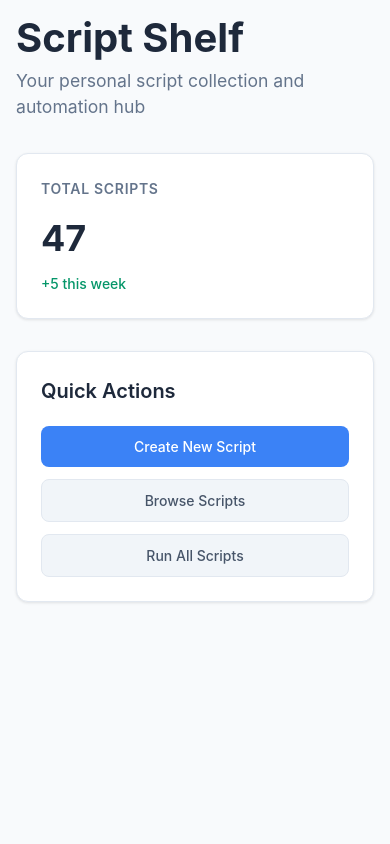
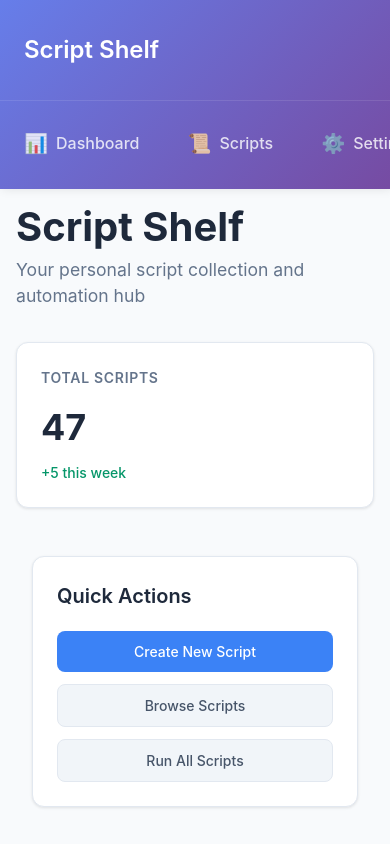
Before and after one commit to AshwinJ127/script-shelf, a React (Vite) app in the folder client/: page / in a window 390 px wide. Built offline with nearby package versions, Linux system fonts and the light colour scheme.

Commit message:
Merge main branch with dashboard feature - integrate sidebar layout
- Integrated dashboard component within main-content area
- Updated dashboard CSS to work with sidebar layout
- Maintained dashboard functionality while adding navigation
- Resolved styling conflicts between sidebar and dashboard

```diff
--- a/client/src/App.css
+++ b/client/src/App.css
@@ -1,3 +1,17 @@
+/* Reset and base styles */
+* {
+  margin: 0;
+  padding: 0;
+  box-sizing: border-box;
+}
+
+body {
+  font-family: -apple-system, BlinkMacSystemFont, 'Segoe UI', 'Roboto', 'Oxygen',
+    'Ubuntu', 'Cantarell', 'Fira Sans', 'Droid Sans', 'Helvetica Neue',
+    sans-serif;
+  background-color: #f8fafc;
+}
+
 #root {
   width: 100vw;
   height: 100vh;
@@ -7,38 +21,223 @@
   overflow-x: hidden;
 }
 
-.logo {
-  height: 6em;
-  padding: 1.5em;
-  will-change: filter;
-  transition: filter 300ms;
-}
-.logo:hover {
-  filter: drop-shadow(0 0 2em #646cffaa);
-}
-.logo.react:hover {
-  filter: drop-shadow(0 0 2em #61dafbaa);
+/* App layout */
+.app {
+  display: flex;
+  min-height: 100vh;
 }
 
-@keyframes logo-spin {
-  from {
-    transform: rotate(0deg);
+/* Sidebar styles */
+.sidebar {
+  width: 250px;
+  background: linear-gradient(135deg, #667eea 0%, #764ba2 100%);
+  color: white;
+  display: flex;
+  flex-direction: column;
+  box-shadow: 2px 0 10px rgba(0, 0, 0, 0.1);
+}
+
+.sidebar-header {
+  padding: 2rem 1.5rem;
+  border-bottom: 1px solid rgba(255, 255, 255, 0.1);
+}
+
+.sidebar-header h2 {
+  font-size: 1.5rem;
+  font-weight: 600;
+  color: white;
+}
+
+.sidebar-nav {
+  flex: 1;
+  padding: 1rem 0;
+}
+
+.sidebar-nav ul {
+  list-style: none;
+}
+
+.sidebar-nav li {
+  margin: 0.25rem 0;
+}
+
+.nav-item {
+  display: flex;
+  align-items: center;
+  padding: 0.75rem 1.5rem;
+  color: rgba(255, 255, 255, 0.8);
+  text-decoration: none;
+  transition: all 0.2s ease;
+  border-left: 3px solid transparent;
+}
+
+.nav-item:hover {
+  background-color: rgba(255, 255, 255, 0.1);
+  color: white;
+  border-left-color: rgba(255, 255, 255, 0.5);
+}
+
+.nav-icon {
+  font-size: 1.2rem;
+  margin-right: 0.75rem;
+  width: 20px;
+  text-align: center;
+>>>>>>> main
+}
+
+.nav-label {
+  font-weight: 500;
+}
+
+/* Main content area */
+.main-content {
+  flex: 1;
+  display: flex;
+  flex-direction: column;
+}
+
+.main-header {
+  background: white;
+  padding: 2rem;
+  box-shadow: 0 2px 4px rgba(0, 0, 0, 0.05);
+  border-bottom: 1px solid #e2e8f0;
+}
+
+.main-header h1 {
+  font-size: 2rem;
+  font-weight: 600;
+  color: #2d3748;
+}
+
+.dashboard-content {
+  flex: 1;
+  padding: 2rem;
+  display: grid;
+  grid-template-columns: repeat(auto-fit, minmax(300px, 1fr));
+  gap: 2rem;
+}
+
+/* Card styles */
+.card {
+  background: white;
+  border-radius: 12px;
+  padding: 2rem;
+  box-shadow: 0 4px 6px rgba(0, 0, 0, 0.05);
+  border: 1px solid #e2e8f0;
+  transition: transform 0.2s ease, box-shadow 0.2s ease;
+}
+
+.card:hover {
+  transform: translateY(-2px);
+  box-shadow: 0 8px 25px rgba(0, 0, 0, 0.1);
+}
+
+.card h3 {
+  font-size: 1.25rem;
+  font-weight: 600;
+  color: #2d3748;
+  margin-bottom: 1rem;
+}
+
+.card p {
+  color: #718096;
+  margin-bottom: 1.5rem;
+  line-height: 1.6;
+}
+
+/* Button styles */
+button {
+  background: linear-gradient(135deg, #667eea 0%, #764ba2 100%);
+  color: white;
+  border: none;
+  padding: 0.75rem 1.5rem;
+  border-radius: 8px;
+  font-weight: 500;
+  cursor: pointer;
+  transition: all 0.2s ease;
+  font-size: 0.9rem;
+}
+
+button:hover {
+  transform: translateY(-1px);
+  box-shadow: 0 4px 12px rgba(102, 126, 234, 0.4);
+}
+
+/* Stats grid */
+.stats-grid {
+  display: grid;
+  grid-template-columns: repeat(auto-fit, minmax(120px, 1fr));
+  gap: 1.5rem;
+}
+
+.stat-item {
+  text-align: center;
+  padding: 1rem;
+  background: linear-gradient(135deg, #f7fafc 0%, #edf2f7 100%);
+  border-radius: 8px;
+  border: 1px solid #e2e8f0;
+}
+
+.stat-number {
+  display: block;
+  font-size: 2rem;
+  font-weight: 700;
+  color: #667eea;
+  margin-bottom: 0.5rem;
+}
+
+.stat-label {
+  font-size: 0.875rem;
+  color: #718096;
+  font-weight: 500;
+}
+
+/* Responsive design */
+@media (max-width: 768px) {
+  .app {
+    flex-direction: column;
   }
-  to {
-    transform: rotate(360deg);
+
+  .sidebar {
+    width: 100%;
+    height: auto;
+  }
+
+  .sidebar-nav {
+    display: flex;
+    overflow-x: auto;
+  }
+
+  .sidebar-nav ul {
+    display: flex;
+    min-width: max-content;
+  }
+
+  .sidebar-nav li {
+    margin: 0;
+  }
+
+  .nav-item {
+    white-space: nowrap;
+    border-left: none;
+    border-bottom: 3px solid transparent;
+  }
+
+  .nav-item:hover {
+    border-left: none;
+    border-bottom-color: rgba(255, 255, 255, 0.5);
+  }
+
+  .dashboard-content {
+    grid-template-columns: 1fr;
+    padding: 1rem;
+  }
+
+  .main-header {
+    padding: 1rem;
+  }
+
+  .main-header h1 {
+    font-size: 1.5rem;
   }
 }
-
-@media (prefers-reduced-motion: no-preference) {
-  a:nth-of-type(2) .logo {
-    animation: logo-spin infinite 20s linear;
-  }
-}
-
-.card {
-  padding: 2em;
-}
-
-.read-the-docs {
-  color: #888;
-}
--- a/client/src/App.jsx
+++ b/client/src/App.jsx
@@ -1,9 +1,44 @@
+import { useState } from 'react'
 import './App.css'
 import Dashboard from './dashboard'
 
+function Sidebar() {
+  const menuItems = [
+    { id: 'dashboard', label: 'Dashboard', icon: '📊' },
+    { id: 'scripts', label: 'Scripts', icon: '📜' },
+    { id: 'settings', label: 'Settings', icon: '⚙️' },
+    { id: 'help', label: 'Help', icon: '❓' }
+  ]
+
+  return (
+    <div className="sidebar">
+      <div className="sidebar-header">
+        <h2>Script Shelf</h2>
+      </div>
+      <nav className="sidebar-nav">
+        <ul>
+          {menuItems.map(item => (
+            <li key={item.id}>
+              <a href="#" className="nav-item">
+                <span className="nav-icon">{item.icon}</span>
+                <span className="nav-label">{item.label}</span>
+              </a>
+            </li>
+          ))}
+        </ul>
+      </nav>
+    </div>
+  )
+}
+
 function App() {
   return (
-    <Dashboard />
+    <div className="app">
+      <Sidebar />
+      <div className="main-content">
+        <Dashboard />
+      </div>
+    </div>
   )
 }
 
--- a/client/src/dashboard.css
+++ b/client/src/dashboard.css
@@ -1,9 +1,9 @@
 .dashboard {
   padding: 24px;
-  width: 100vw;
-  height: 100vh;
+  width: 100%;
+  height: 100%;
   margin: 0;
-  background-color: #f8fafc;
+  background-color: transparent;
   font-family: -apple-system, BlinkMacSystemFont, 'Segoe UI', Roboto, sans-serif;
   box-sizing: border-box;
   overflow-y: auto;
```
Also changed, not shown: 1 other file (tests, documents, lock files or other folders).
